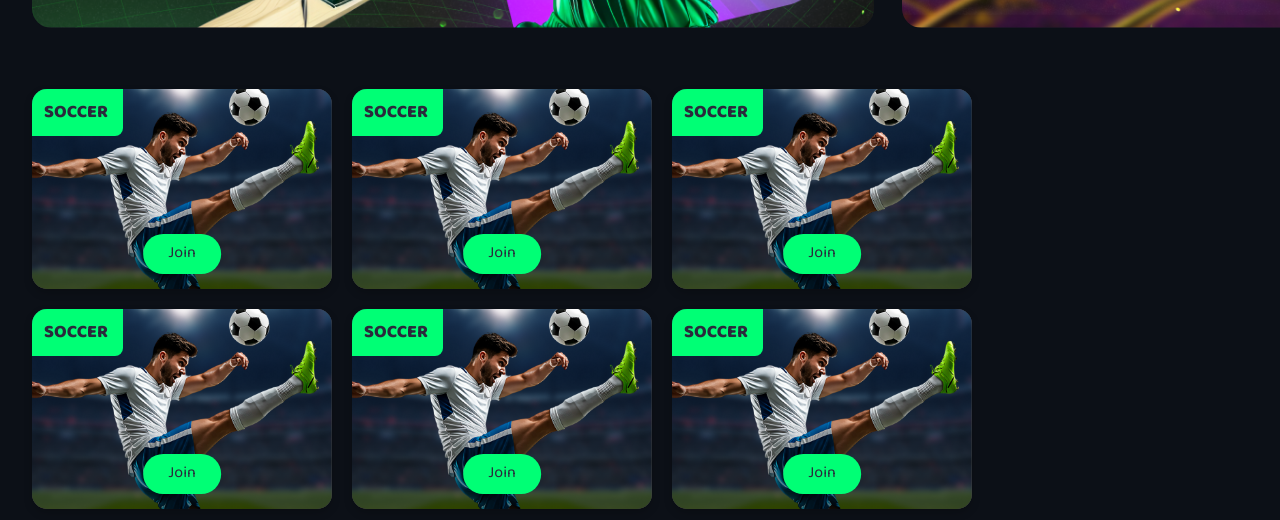
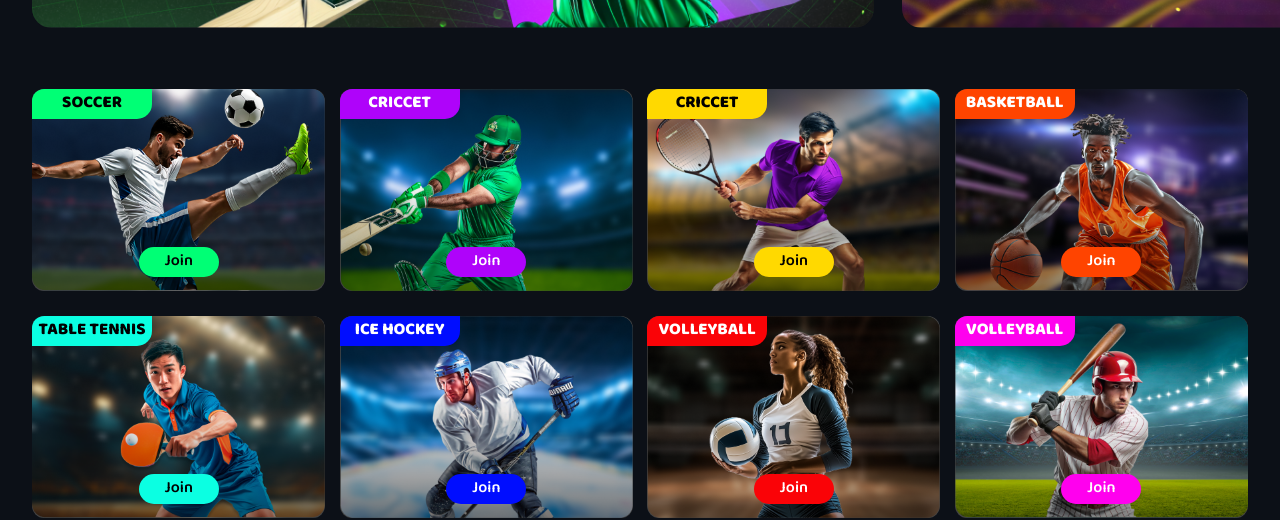
Before and after one commit to DmitriyR90/main_12, a plain HTML site: page index.html in a window 1280 px wide. Shown: the part 469-989 px from the top of the page. Drawn offline with Linux system fonts and the light colour scheme.

Commit message:
friday done

```diff
--- a/index.html
+++ b/index.html
@@ -188,100 +188,178 @@
           <style>
             .card-live {
               background-color: #2a2a3c;
-              border-radius: 15px;
-              width: 300px;
+              border-radius: 0.95vw;
+              /* width: 22.917vw; */
+              width: clamp(100px, 22.917vw, 440px);
+              height: 15.833vw;
               overflow: hidden;
-              box-shadow: 0 4px 8px rgba(0, 0, 0, 0.2);
               text-align: center;
               position: relative;
             }
+            .card-live-header__wrap {
+              background-color: inherit;
+              width: 9.375vw;
 
-            .card-live-header {
-              background-color: #00ff75;
-              color: #2a2a3c;
-              font-size: 18px;
+              height: 15%;
+
+              position: absolute;
+
+              border-radius: 0 0 15px 0;
+            }
+            .card-live-header__text {
+              white-space: nowrap;
+              position: absolute;
+              top: 50%;
+              left: 50%;
+              transform: translateX(-50%) translateY(-50%);
+
+              text-transform: uppercase;
+              font-size: 1.32vw;
+              line-height: 0.9;
               font-weight: bold;
-              padding: 20px 15px 10px 20px;
-              position: absolute;
-              top: -8px;
-              left: -8px;
-              border-radius: 8px;
             }
 
             .card-live-image {
               width: 100%;
-              height: 200px;
+              height: 100%;
               background-color: #444;
               background-size: cover;
               background-position: center;
-              background-image: url('./images/soccer-card.png'); /* Замените placeholder.jpg на вашу ссылку */
             }
 
             .card-live-button {
+              width: 6.25vw;
               position: absolute;
               bottom: 0;
               left: 50%;
               transform: translate(-50%);
 
-              background-color: #00ff75;
-              color: #2a2a3c;
               border: none;
-              border-radius: 1600px;
-              padding: 6px 25px;
-              font-size: 16px;
+              border-radius: 83.3vw;
               cursor: pointer;
               margin-bottom: 5%;
               display: inline-block;
+              color: inherit;
+              background-color: inherit;
+              font-size: 1.25vw;
+              font-weight: 600;
             }
 
-            .card-button:hover {
-              background-color: #00cc5f;
+            .card-live-button:hover,
+            .card-live-button:focus {
+              scale: 1.05;
             }
             .section-live-cards_wraper {
               display: flex;
               flex-wrap: wrap;
-              gap: 20px;
+              justify-content: space-between;
+              /* gap: 40px 32px; */
+              gap: 1.9vw 1%;
             }
           </style>
           <div class="section-live-cards_wraper">
-            <div class="card-live">
-              <div class="card-live-header">SOCCER</div>
-              <div class="card-live-image"></div>
+            <div
+              class="card-live"
+              style="background-color: #00ff75; color: #000"
+            >
+              <div class="card-live-header__wrap">
+                <div class="card-live-header__text">soccer</div>
+              </div>
+              <div
+                style="background-image: url('./images/soccer-card.png')"
+                class="card-live-image"
+              ></div>
               <button class="card-live-button">Join</button>
             </div>
-            <div class="card-live">
-              <div class="card-live-header">SOCCER</div>
-              <div class="card-live-image"></div>
+            <div
+              class="card-live"
+              style="background-color: #af03fa; color: #fff"
+            >
+              <div class="card-live-header__wrap">
+                <div class="card-live-header__text">criccet</div>
+              </div>
+              <div
+                style="background-image: url('./images/cricket-card.png')"
+                class="card-live-image"
+              ></div>
               <button class="card-live-button">Join</button>
             </div>
-            <div class="card-live">
-              <div class="card-live-header">SOCCER</div>
-              <div class="card-live-image"></div>
+            <div
+              class="card-live"
+              style="background-color: #ffd900; color: #000"
+            >
+              <div class="card-live-header__wrap">
+                <div class="card-live-header__text">criccet</div>
+              </div>
+              <div
+                style="background-image: url('./images/tennis-card.png')"
+                class="card-live-image"
+              ></div>
               <button class="card-live-button">Join</button>
             </div>
-            <div class="card-live">
-              <div class="card-live-header">SOCCER</div>
-              <div class="card-live-image"></div>
+            <div
+              class="card-live"
+              style="background-color: #ff4400; color: #fff"
+            >
+              <div class="card-live-header__wrap">
+                <div class="card-live-header__text">basketball</div>
+              </div>
+              <div
+                style="background-image: url('./images/bassketball-card.png')"
+                class="card-live-image"
+              ></div>
               <button class="card-live-button">Join</button>
             </div>
-            <div class="card-live">
-              <div class="card-live-header">SOCCER</div>
-              <div class="card-live-image"></div>
+            <div
+              class="card-live"
+              style="background-color: #0bffe2; color: #000"
+            >
+              <div class="card-live-header__wrap">
+                <div class="card-live-header__text">table TENNIS</div>
+              </div>
+              <div
+                style="background-image: url('./images/table-tennis-card.png')"
+                class="card-live-image"
+              ></div>
               <button class="card-live-button">Join</button>
             </div>
-            <div class="card-live">
-              <div class="card-live-header">SOCCER</div>
-              <div class="card-live-image"></div>
+            <div
+              class="card-live"
+              style="background-color: #000dff; color: #fff"
+            >
+              <div class="card-live-header__wrap">
+                <div class="card-live-header__text">ice hockey</div>
+              </div>
+              <div
+                style="background-image: url('./images/hockey-card.png')"
+                class="card-live-image"
+              ></div>
               <button class="card-live-button">Join</button>
             </div>
-            <div class="card-live">
-              <div class="card-live-header">SOCCER</div>
-              <div class="card-live-image"></div>
+            <div
+              class="card-live"
+              style="background-color: #fa0307; color: #fff"
+            >
+              <div class="card-live-header__wrap">
+                <div class="card-live-header__text">volleyball</div>
+              </div>
+              <div
+                style="background-image: url('./images/volleyball-card.png')"
+                class="card-live-image"
+              ></div>
               <button class="card-live-button">Join</button>
             </div>
-            <div class="card-live">
-              <div class="card-live-header">SOCCER</div>
-              <div class="card-live-image"></div>
+            <div
+              class="card-live"
+              style="background-color: #ff00ee; color: #fff"
+            >
+              <div class="card-live-header__wrap">
+                <div class="card-live-header__text">volleyball</div>
+              </div>
+              <div
+                style="background-image: url('./images/basseball-card.png')"
+                class="card-live-image"
+              ></div>
               <button class="card-live-button">Join</button>
             </div>
           </div>
```
